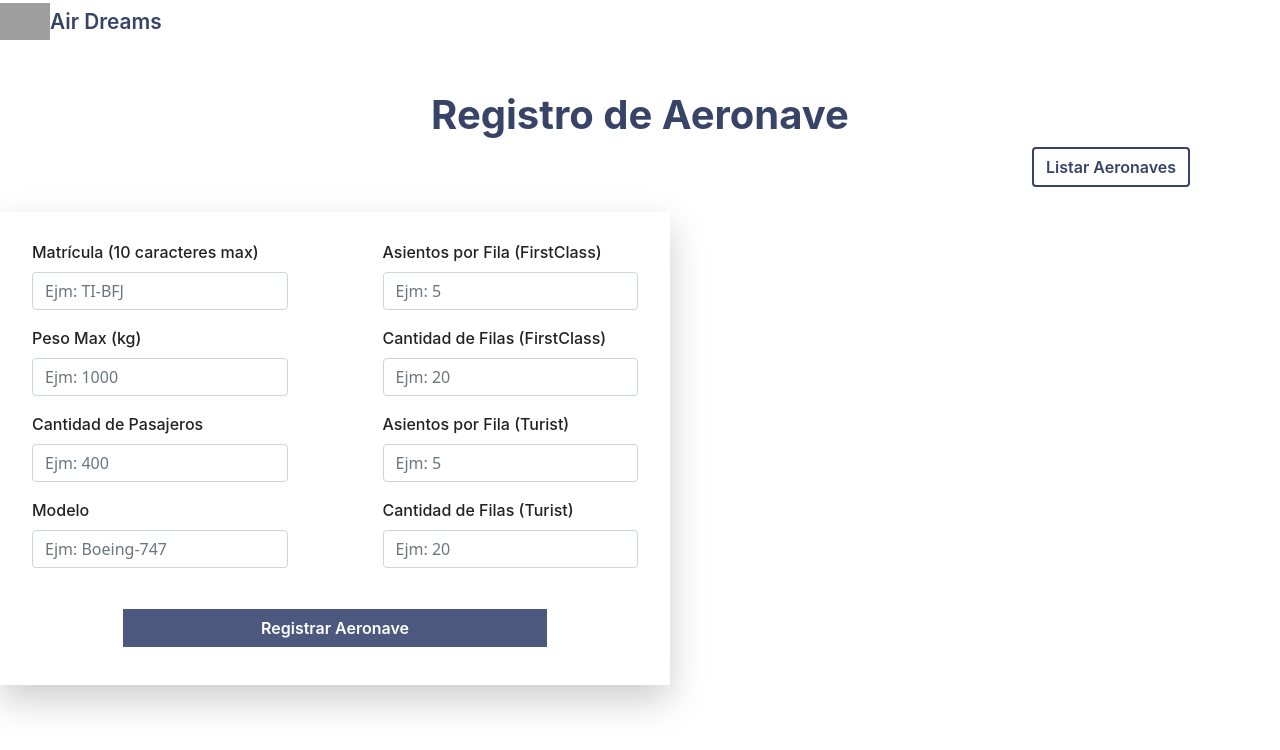
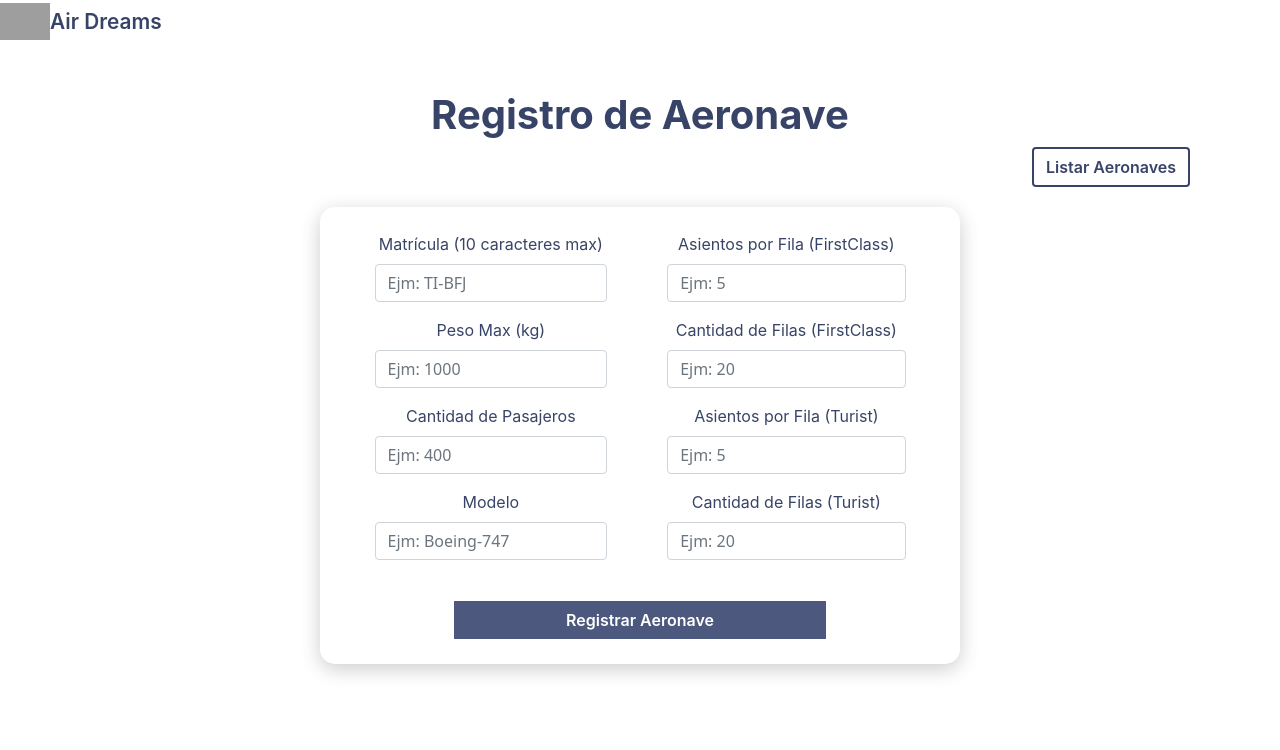
Before and after one commit to AdrianMiguel99/PI_AirDreams, a Vue app in the folder Sprint_1/AirDreams/frontend/: page /addPlane in a window 1280 px wide. Shown: the top 750 px of the page. Built offline with nearby package versions, Linux system fonts and the light colour scheme; grey boxes are pictures that could not be loaded.

Commit message:
Ajustes de backend

```diff
--- a/Sprint_1/AirDreams/frontend/package.json
+++ b/Sprint_1/AirDreams/frontend/package.json
@@ -9,6 +9,7 @@
     "preview": "vite preview"
   },
   "dependencies": {
+    "axios": "^1.15.2",
     "vue": "^3.5.32",
     "vue-router": "^4.6.4"
   },
--- a/Sprint_1/AirDreams/frontend/src/components/AirplaneForm.vue
+++ b/Sprint_1/AirDreams/frontend/src/components/AirplaneForm.vue
@@ -1,8 +1,8 @@
 <template>
-  <form @submit.prevent="registrarAeronave" class="form-wrapper">
-    <div class="form-card">
+  <form @submit.prevent="registrarAeronave" class="form-container">
+    <div class="form-subcontainer">
+      <div class="form-column">
 
-      <div class="form-column">
         <div class="mb-3">
           <label for="matricula" class="form-label">Matrícula (10 caracteres max)</label>
           <input v-model="aeronave.matricula" type="text" maxlength="10" class="form-control" id="matricula" placeholder="Ejm: TI-BFJ">
@@ -82,25 +82,23 @@ export default {
 </script>
 
 <style scoped>
-.form-wrapper {
+.form-container {
+  display: flex;
   justify-content: center;
-  margin-top: 25px;
+  max-width: 50%;
 }
 
-.form-card {
-  width: 670px;
-  padding: 28px 32px 38px;
+.form-subcontainer {
+  width: 90%;
   display: grid;
-  grid-template-columns: 1fr 1fr;
-  column-gap: 95px;
-  background-color: white;
-  box-shadow: 0 15px 35px rgba(0, 0, 0, 0.2);
+  column-gap: 60px;
 }
 
 .form-label {
   font-family: 'Inter', sans-serif;
-  color: #222;
-  font-weight: 500;
+  color: #384467;
+  font-weight: semi-bold;
+   text-align: left;
 }
 
 .form-control {
--- a/Sprint_1/AirDreams/frontend/src/views/ListAirplane.vue
+++ b/Sprint_1/AirDreams/frontend/src/views/ListAirplane.vue
@@ -1,8 +1,68 @@
 <template>
-  <div>
-    <h1>Lista de Aeronaves</h1>
+  <div class="container mt-5">
+    <h1 class="display-4 text-center">Lista de Aeronaves</h1>
+    <table class="table is-bordered is-striped is-narrow is-hoverable is-fullwidth">
+      <thead>
+        <tr>
+          <th>Matricula</th>
+          <th>Modelo</th>
+          <th>Acciones</th>
+        </tr>
+      </thead>
+
+      <tbody>
+        <tr v-for="(airplane, index) of airplanes" :key="index">
+          <td>{{ airplane.plateNumber }}</td>
+          <td>{{ airplane.modelo }}</td>
+          <td>
+            <button @click="editAirplane(index)" class="btn btn-primary">Editar</button>
+            <button @click="deleteAirplane(index)" class="btn btn-danger">Eliminar</button>
+          </td>
+        </tr>
+      </tbody>
+    </table>
   </div>
 </template>
 
 <script>
+import axios from 'axios';
+
+export default {
+  name: 'ListAirplane',
+
+  data() {
+    return {
+      airplanes: []
+    };
+  },
+
+  methods: {
+    deleteAirplane(index) {
+      this.airplanes.splice(index, 1);
+    },
+
+    editAirplane(index) {
+      console.log('Editar:', this.airplanes[index]);
+    },
+
+    getAirplanes() {
+  axios.get('https://localhost:7136/api/Airplane')
+    .then(response => {
+      console.log("DATA:", response.data);
+      this.airplanes = response.data;
+    })
+    .catch(error => {
+      console.error("ERROR:", error);
+    });
+}
+  },
+
+  created() {
+    this.getAirplanes();
+  }
+};
 </script>
+
+<style lang="scss" scoped>
+
+</style>
```
Also changed, not shown: 2 other files (tests, documents, lock files or other folders).
